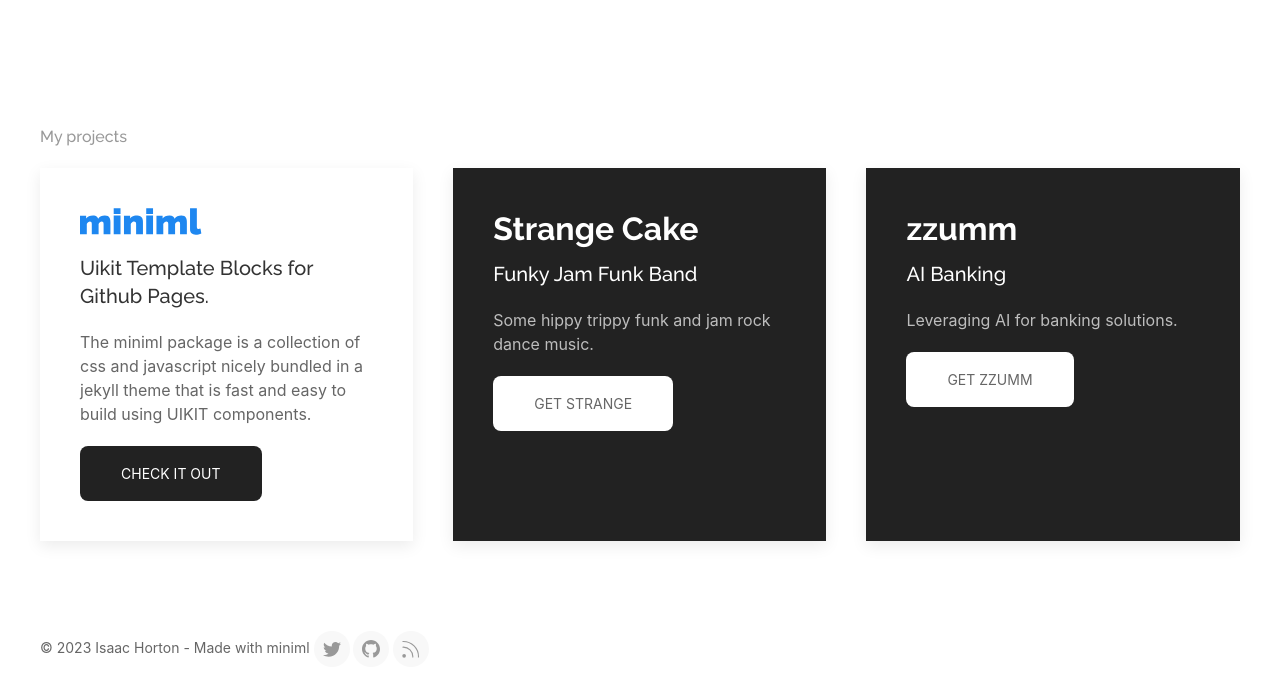
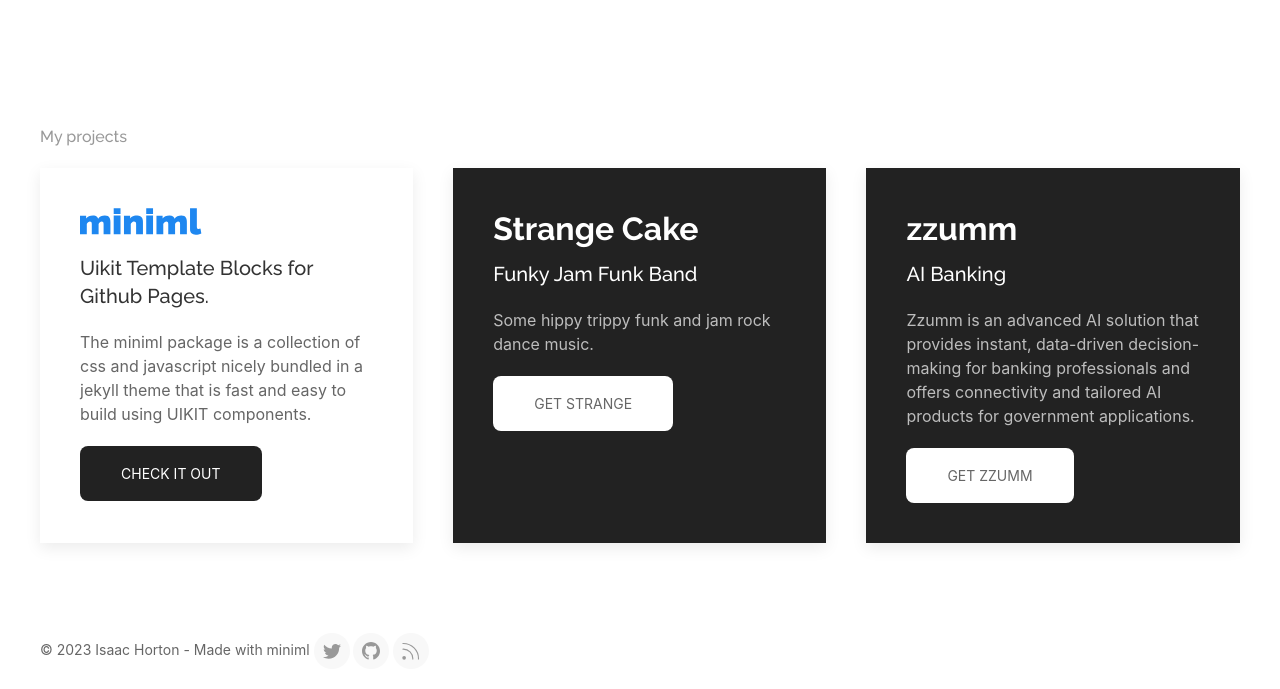
Before and after one commit to kre8t/kre8t.github.io, a Jekyll site: the page built from index.html, in a window 1280 px wide and 900 px high, scrolled down 834 px, cut to the strip 211-900 px from the top of the window. Built offline with Jekyll 4.4.1, drawn with Linux system fonts in a browser that asks for light colours.

Commit message:
Update currentprojects.html

```diff
--- a/_includes/sections/currentprojects.html
+++ b/_includes/sections/currentprojects.html
@@ -32,7 +32,7 @@
             <div class="uk-card uk-card-secondary uk-card-body">
               <h2 class="uk-margin-remove-bottom"><a href="https://zzumm.us">zzumm</a></h2>
               <h4 class="uk-margin-small-top">AI Banking</h4>
-              <p>Leveraging AI for banking solutions.
+              <p>Zzumm is an advanced AI solution that provides instant, data-driven decision-making for banking professionals and offers connectivity and tailored AI products for government applications.
               </p>
               <a class="uk-button uk-button-primary uk-button-large" href="https://zzumm.us">Get ZZUMM</a>
             </div>
```
